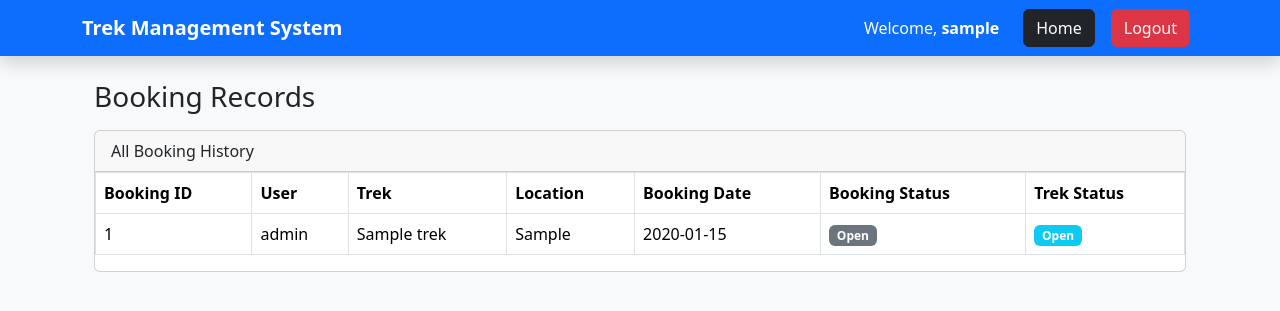
After one commit to ashishkriitm27/Trekking-Management-App, a Flask app: page /admin/bookings in a window 1280 px wide. The commit adds this page. Shown: the top 311 px of the page. Run offline with Flask 3, Linux system fonts and the light colour scheme; the visitor is signed in with stand-in values (Sample User, id 1); tables that the repository leaves empty hold one stand-in row (values such as "Sample post").

Commit message:
Trek Booking History

```diff
--- a/application/controllers.py
+++ b/application/controllers.py
@@ -555,7 +555,8 @@ def staff_dashboard():
         total_participants=total_participants
     )
 
-#Staff manage treaks
+# Staff manage treks
+
 @app.route('/staff/manage_trek/<int:trek_id>', methods=['GET', 'POST'])
 def manage_trek(trek_id):
 
@@ -581,21 +582,36 @@ def manage_trek(trek_id):
         trek.available_slot = new_slot
         trek.status = request.form['status']
 
+        # If trek is completed, mark all bookings as completed
+        if trek.status == 'Completed':
+
+            bookings = Booking.query.filter_by(
+                trek_id=trek.id,
+                status='Booked'
+            ).all()
+
+            for booking in bookings:
+                booking.status = 'Completed'
+
         db.session.commit()
 
         flash('Trek details updated.', 'success')
         return redirect('/staff_dashboard')
 
-    bookings = Booking.query.filter_by(trek_id=trek.id).all()
-    count = Booking.query.filter_by(trek_id=trek.id).count()
+    bookings = Booking.query.filter_by(
+        trek_id=trek.id
+    ).all()
+
+    count = Booking.query.filter_by(
+        trek_id=trek.id
+    ).count()
 
     return render_template(
         'manage_trek.html',
         trek=trek,
         bookings=bookings,
-        count =count
+        count=count
     )
-
 #Update profile
 
 @app.route('/profile', methods=['GET', 'POST'])
@@ -872,3 +888,24 @@ def cancel_booking(booking_id):
     )
 
     return redirect('/my_bookings')
+
+
+# ---------------- ADMIN BOOKING HISTORY ---------------- #
+
+@app.route('/admin/bookings')
+def admin_bookings():
+
+    if 'user_id' not in session:
+        return redirect('/login')
+
+    if session.get('role') != 'admin':
+        return redirect('/login')
+
+    bookings = Booking.query.order_by(
+        Booking.booking_date.desc()
+    ).all()
+
+    return render_template(
+        'admin_bookings.html',
+        bookings=bookings
+    )
--- /dev/null
+++ b/templates/admin_bookings.html
@@ -0,0 +1,129 @@
+{% extends 'base.html' %}
+
+{% block content %}
+
+<div class="container mt-4">
+
+    <h3>Booking Records</h3>
+
+    <div class="card mt-3">
+
+        <div class="card-header">
+            All Booking History
+        </div>
+
+        <table class="table table-bordered table-hover">
+
+            <thead>
+
+                <tr>
+
+                    <th>Booking ID</th>
+                    <th>User</th>
+                    <th>Trek</th>
+                    <th>Location</th>
+                    <th>Booking Date</th>
+                    <th>Booking Status</th>
+                    <th>Trek Status</th>
+
+                </tr>
+
+            </thead>
+
+            <tbody>
+
+                {% if bookings %}
+
+                    {% for booking in bookings %}
+
+                    <tr>
+
+                        <td>{{ booking.id }}</td>
+
+                        <td>{{ booking.user.username }}</td>
+
+                        <td>{{ booking.trek.name }}</td>
+
+                        <td>{{ booking.trek.location }}</td>
+
+                        <td>{{ booking.booking_date }}</td>
+
+                        <td>
+
+                            {% if booking.status == 'Booked' %}
+                                <span class="badge bg-primary">
+                                    {{ booking.status }}
+                                </span>
+
+                            {% elif booking.status == 'Completed' %}
+                                <span class="badge bg-success">
+                                    {{ booking.status }}
+                                </span>
+
+                            {% elif booking.status == 'Cancelled' %}
+                                <span class="badge bg-danger">
+                                    {{ booking.status }}
+                                </span>
+
+                            {% else %}
+                                <span class="badge bg-secondary">
+                                    {{ booking.status }}
+                                </span>
+
+                            {% endif %}
+
+                        </td>
+
+                        <td>
+
+                            {% if booking.trek.status == 'Open' %}
+                                <span class="badge bg-info">
+                                    {{ booking.trek.status }}
+                                </span>
+
+                            {% elif booking.trek.status == 'Started' %}
+                                <span class="badge bg-warning text-dark">
+                                    {{ booking.trek.status }}
+                                </span>
+
+                            {% elif booking.trek.status == 'Completed' %}
+                                <span class="badge bg-success">
+                                    {{ booking.trek.status }}
+                                </span>
+
+                            {% else %}
+                                <span class="badge bg-secondary">
+                                    {{ booking.trek.status }}
+                                </span>
+
+                            {% endif %}
+
+                        </td>
+
+                    </tr>
+
+                    {% endfor %}
+
+                {% else %}
+
+                    <tr>
+
+                        <td colspan="7" class="text-center">
+
+                            No Booking Records Found
+
+                        </td>
+
+                    </tr>
+
+                {% endif %}
+
+            </tbody>
+
+        </table>
+
+    </div>
+
+</div>
+
+{% endblock %}
--- a/templates/admin_dashboard.html
+++ b/templates/admin_dashboard.html
@@ -33,6 +33,9 @@
 
         <a href="/admin/pending_staff" class="btn btn-warning dashboard-btn">
             Pending Staff ({{ pending_staff }})
+        </a>
+        <a href="/admin/bookings" class="btn btn-success dashboard-btn">
+            All Booking
         </a>
     </div>
 </div>
```
